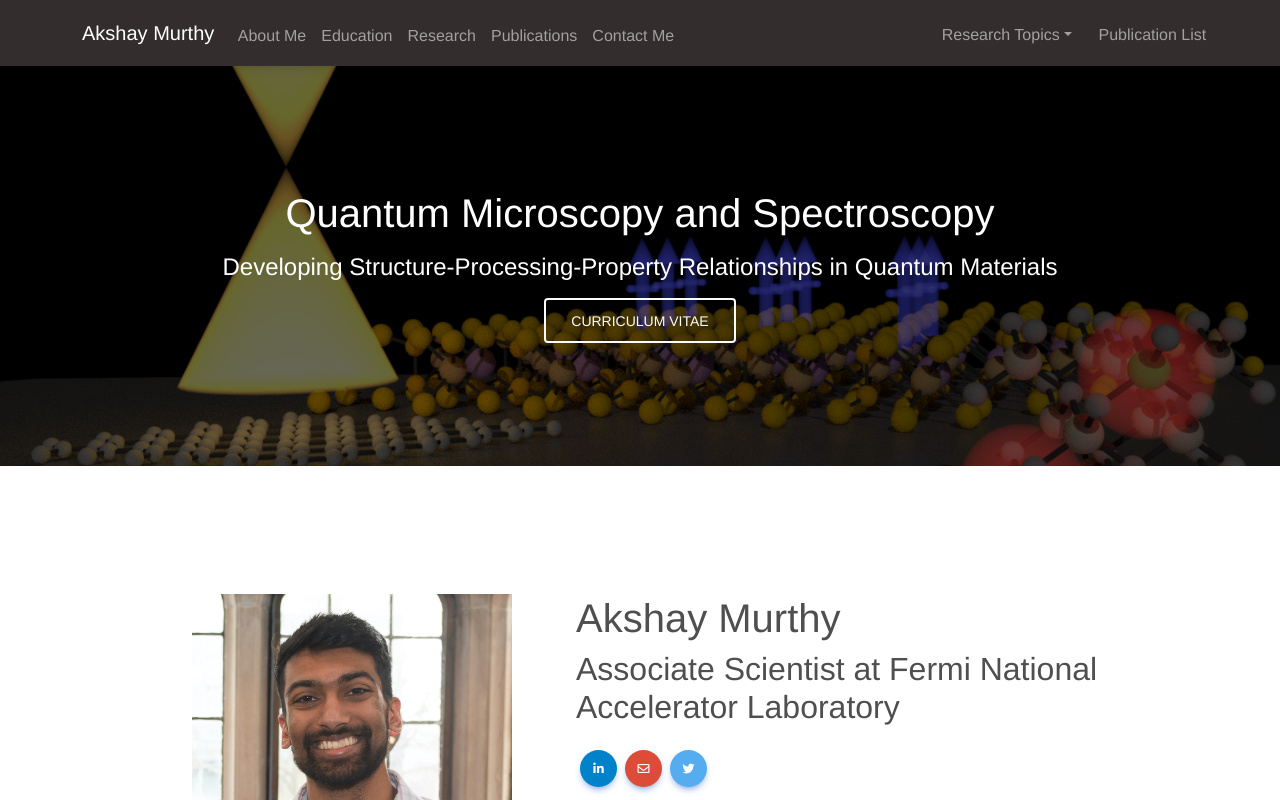
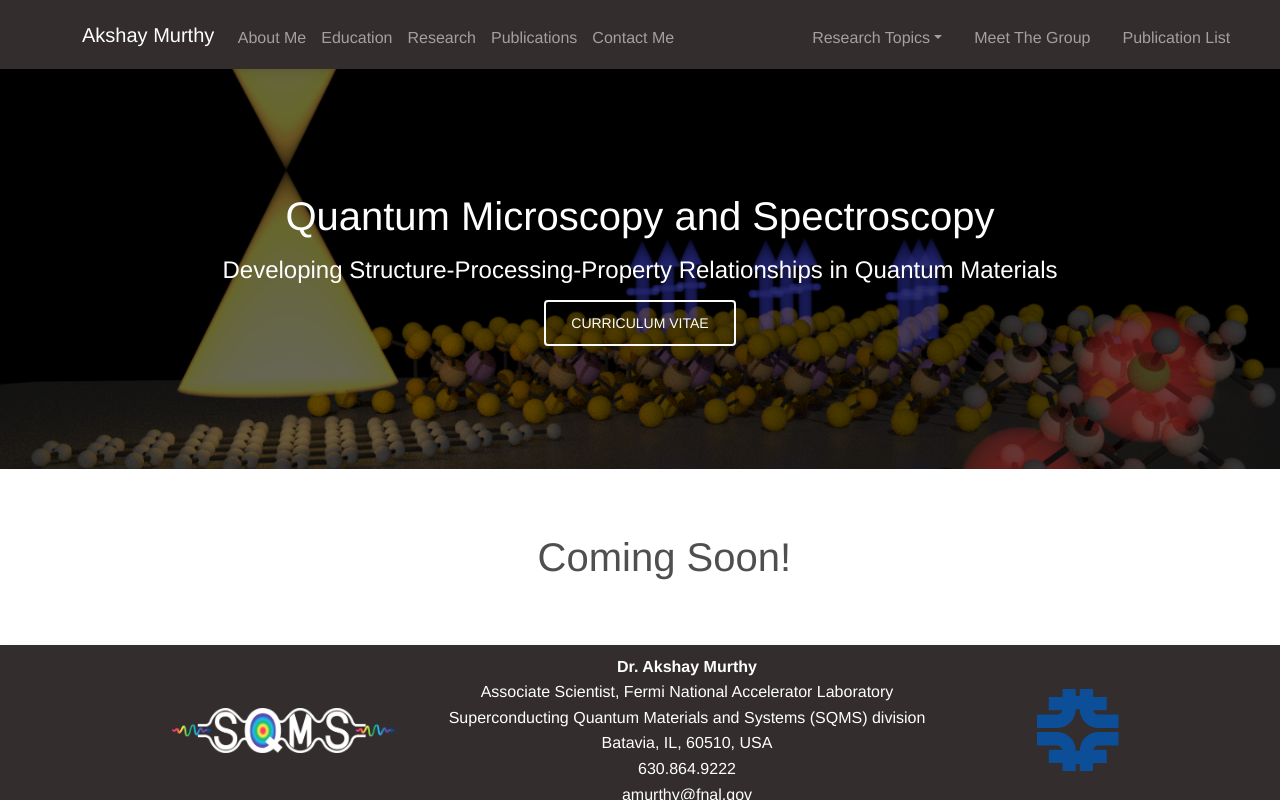
Before and after one commit to adithi-murthy/akshay-research-page, a React (Create React App) app: page /research-group in a window 1280 px wide. Shown: the top 800 px of the page. Built offline with nearby package versions, Linux system fonts and the light colour scheme.

Commit message:
Added Meet the Group section

```diff
--- a/src/App.js
+++ b/src/App.js
@@ -8,6 +8,7 @@ import Research1 from "./Screens/Research/Research-1";
 import Research2 from "./Screens/Research/Research-2";
 import Research3 from "./Screens/Research/Research-3";
 import Publications from "./Screens/AllPublications";
+import ResearchGroup from "./Screens/ResearchGroup";
 
 function App() {
   return (
@@ -19,6 +20,7 @@ function App() {
           <Route path="/in-situ-processing-of-quantum-materials" component={Research2} />
           <Route path="/probing-local-properties" component={Research3} />
           <Route path="/publications" component={Publications} />
+          <Route path="/research-group" component={ResearchGroup} />
           <Route path="/" component={Home} />
         </Switch>
         <Footer />
--- a/src/Components/NavBar.js
+++ b/src/Components/NavBar.js
@@ -116,6 +116,9 @@ const NavBar = () => {
                     Probing Emergent Phenomena
                   </NavDropdown.Item>
                 </NavDropdown>
+                <Nav.Link href="/research-group" className="hashlink">
+                  Meet The Group
+                </Nav.Link>
                 <Nav.Link href="/publications" className="hashlink">
                   Publication List
                 </Nav.Link>
--- /dev/null
+++ b/src/Screens/ResearchGroup.css
@@ -0,0 +1,3 @@
+#researchGroupHeader{
+    margin: 5% 0% 5% 42%
+}
--- /dev/null
+++ b/src/Screens/ResearchGroup.js
@@ -0,0 +1,11 @@
+import React from "react";
+import "./ResearchGroup.css";
+
+
+const ResearchGroup = () => {
+  return (
+    <h1 id="researchGroupHeader">Coming Soon!</h1>
+  );
+};
+
+export default ResearchGroup;
```
